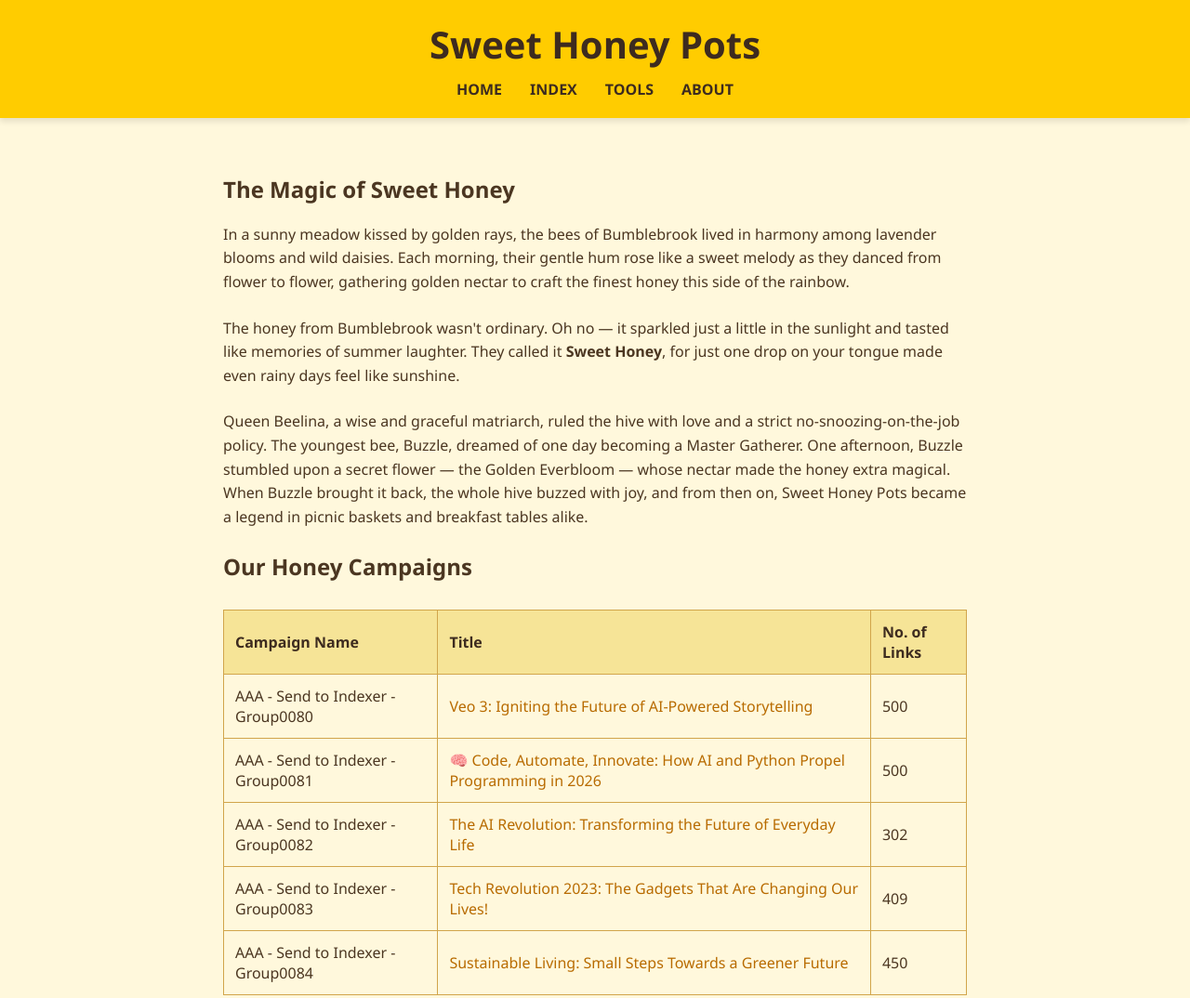
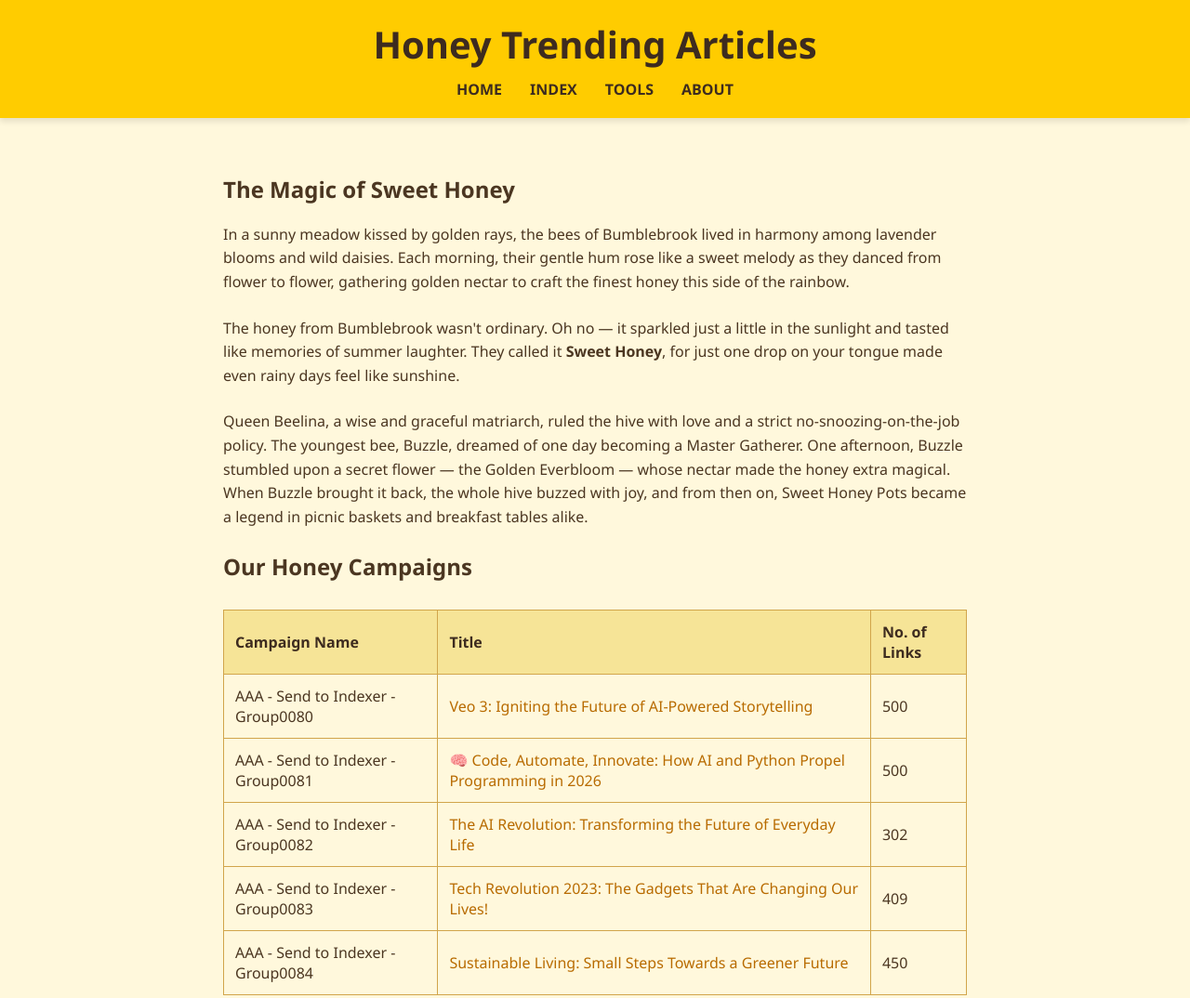
Before and after one commit to worknowlem/honey, a plain HTML site: page index.html in a window 1280 px wide. Shown: the top 1074 px of the page at 93% size. Drawn offline with Linux system fonts and the light colour scheme.

Commit message:
Update header.html
changed title

```diff
--- a/header.html
+++ b/header.html
@@ -1,5 +1,5 @@
 <header>
-  <h1>Sweet Honey Pots</h1>
+  <h1>Honey Trending Articles</h1>
   <nav>
     <ul class="menu">
       <li><a href="/">HOME</a></li>
```
